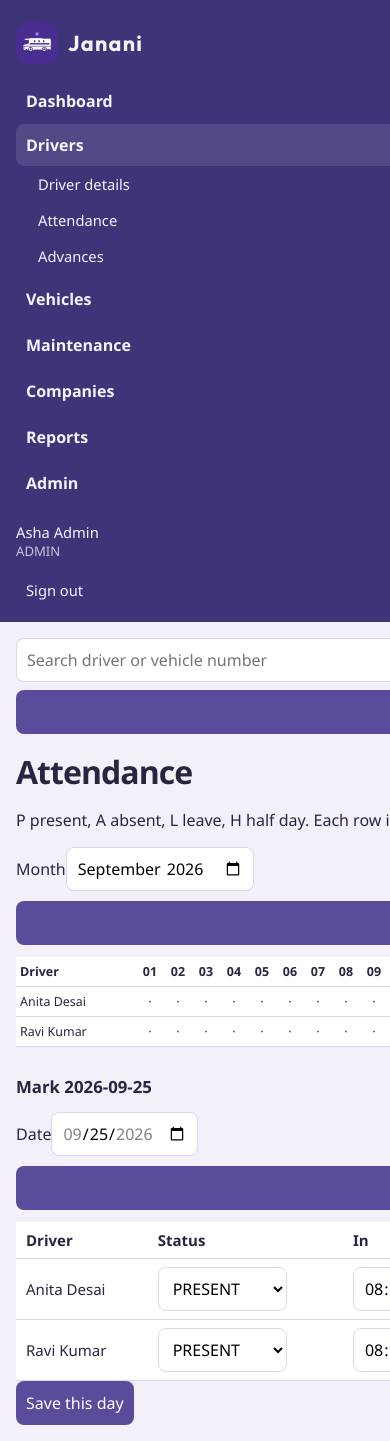
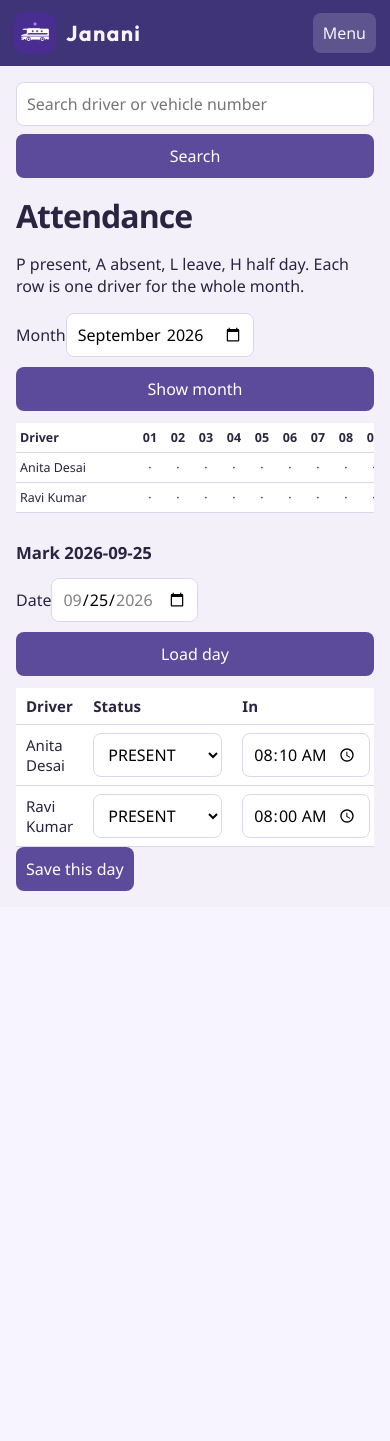
Before and after one commit to ShrikanthaGulur/Janani-Travells, a Flask app: page /attendance in a window 390 px wide; the page is wider, and only the part inside the window is pictured. After the commit the page ends 891 px from the top of that part, so only its background shows below. Run offline with Flask 3, Linux system fonts and the light colour scheme; the visitor is signed in with stand-in values (Sample User, id 1); data comes from the database, SQL or seed files in the repository.

Commit message:
Keep the phone menu collapsed so the dashboard stays on screen.
Co-authored-by: Cursor <cursoragent@cursor.com>

```diff
--- a/static/app.js
+++ b/static/app.js
@@ -1,3 +1,22 @@
+const menuBtn = document.getElementById("menu-btn");
+const aside = document.querySelector("aside");
+if (menuBtn && aside) {
+  menuBtn.addEventListener("click", () => {
+    const open = aside.classList.toggle("open");
+    menuBtn.setAttribute("aria-expanded", open ? "true" : "false");
+    menuBtn.textContent = open ? "Close" : "Menu";
+  });
+  aside.querySelectorAll("a").forEach((link) => {
+    link.addEventListener("click", () => {
+      if (window.matchMedia("(max-width: 800px)").matches) {
+        aside.classList.remove("open");
+        menuBtn.setAttribute("aria-expanded", "false");
+        menuBtn.textContent = "Menu";
+      }
+    });
+  });
+}
+
 document.querySelectorAll("nav details").forEach((item) => {
   item.addEventListener("toggle", () => {
     if (!item.open) return;
--- a/static/style.css
+++ b/static/style.css
@@ -15,7 +15,9 @@ h1 small { font-size: 0.55em; color: #5c675f; font-weight: 500; }
 h2 { margin-top: 28px; font-size: 1.05rem; }
 .shell { display: grid; grid-template-columns: 230px 1fr; min-height: 100vh; }
 aside { background: #3f3478; color: #f7f4ff; padding: 22px 16px; display: flex; flex-direction: column; gap: 18px; }
+.brand-row { display: flex; align-items: center; justify-content: space-between; gap: 10px; }
 .brand { font-size: 1.35rem; font-weight: 700; display: flex; align-items: center; gap: 10px; color: #f7f4ff; text-decoration: none; }
+.menu-btn { display: none; }
 .wordmark { font-family: Outfit, "Avenir Next", sans-serif; font-weight: 700; letter-spacing: 0.06em; }
 .logo { width: 42px; height: 42px; border-radius: 12px; }
 .login-logo { width: 72px; height: 72px; border-radius: 18px; margin-bottom: 8px; }
@@ -70,12 +72,17 @@ th, td { text-align: left; padding: 8px 10px; border-bottom: 1px solid var(--lin
 .mark-H { color: #1d4e89; font-weight: 700; }
 @media (max-width: 800px) {
   .shell { grid-template-columns: 1fr; }
-  aside { position: sticky; top: 0; }
+  aside { position: sticky; top: 0; z-index: 5; padding: 12px 14px; gap: 10px; }
+  .menu-btn { display: inline-flex; align-items: center; background: rgba(255,255,255,0.16); color: #f7f4ff; min-height: 40px; }
+  aside:not(.open) nav, aside:not(.open) .who { display: none; }
   nav { flex-direction: column; }
   nav details { width: 100%; }
   .who { margin-top: 0; }
   .grid2 { grid-template-columns: 1fr; }
-  main { padding: 16px; }
+  main { padding: 16px; min-width: 0; }
+  .cards { grid-template-columns: 1fr 1fr; }
+  .month-wrap, .ledger, table { max-width: 100%; }
+  table { display: block; overflow-x: auto; }
   input, select, button { font-size: 16px; min-height: 44px; }
   .form-grid, .inline, .filters, .stack, .search { flex-direction: column; align-items: stretch; }
   .check { display: flex; margin: 10px 0; font-size: 1rem; }
--- a/templates/base.html
+++ b/templates/base.html
@@ -15,8 +15,11 @@
 {% if me %}
 <div class="shell">
   <aside>
-    <a class="brand" href="{{ url_for('driver_home' if me.role == 'DRIVER' else 'dashboard') }}"><img class="logo" src="{{ url_for('static', filename='janani-logo.png', v=2) }}" alt=""><span class="wordmark">Janani</span></a>
-    <nav>
+    <div class="brand-row">
+      <a class="brand" href="{{ url_for('driver_home' if me.role == 'DRIVER' else 'dashboard') }}"><img class="logo" src="{{ url_for('static', filename='janani-logo.png', v=2) }}" alt=""><span class="wordmark">Janani</span></a>
+      <button type="button" class="menu-btn" id="menu-btn" aria-expanded="false" aria-controls="side-nav">Menu</button>
+    </div>
+    <nav id="side-nav">
       {% set page = request.endpoint %}
       {% if me.role != 'DRIVER' %}
       <a class="top-link" href="{{ url_for('dashboard') }}">Dashboard</a>
```
